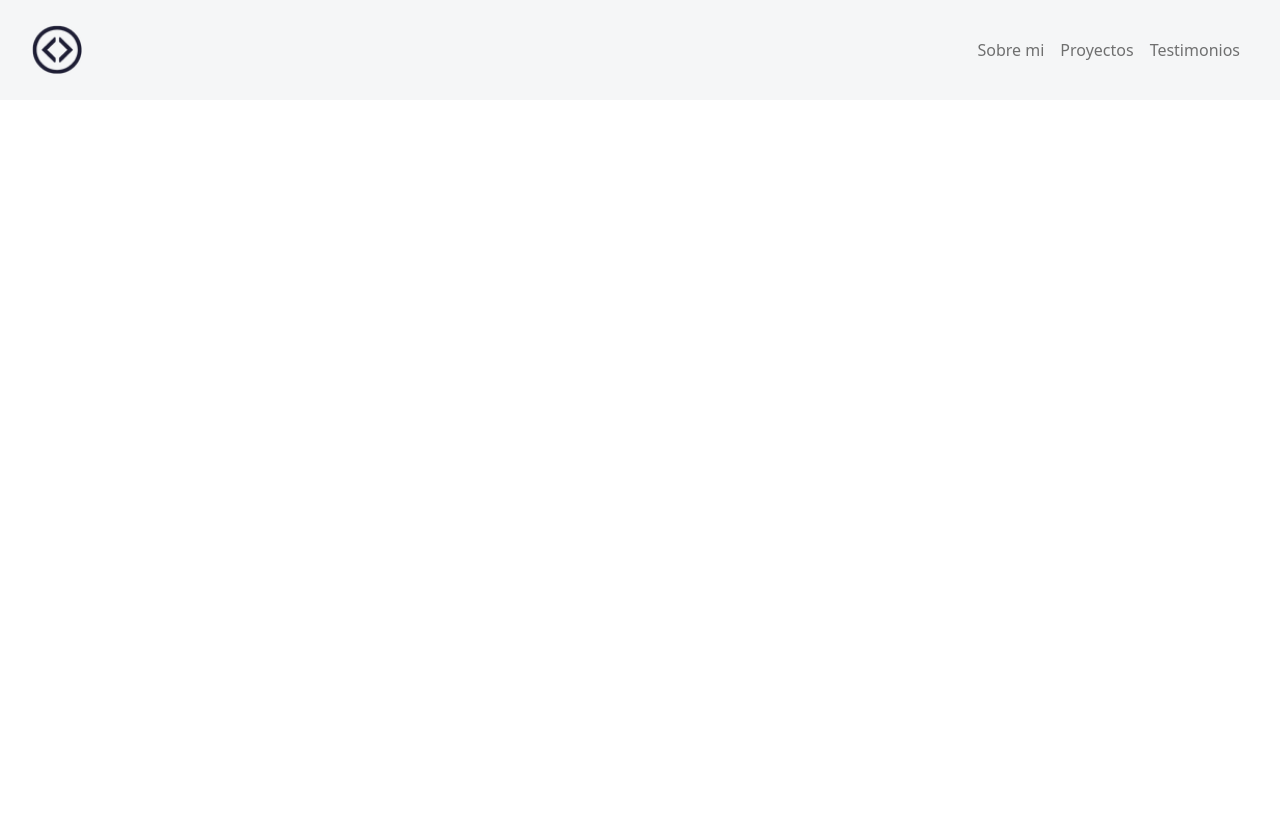
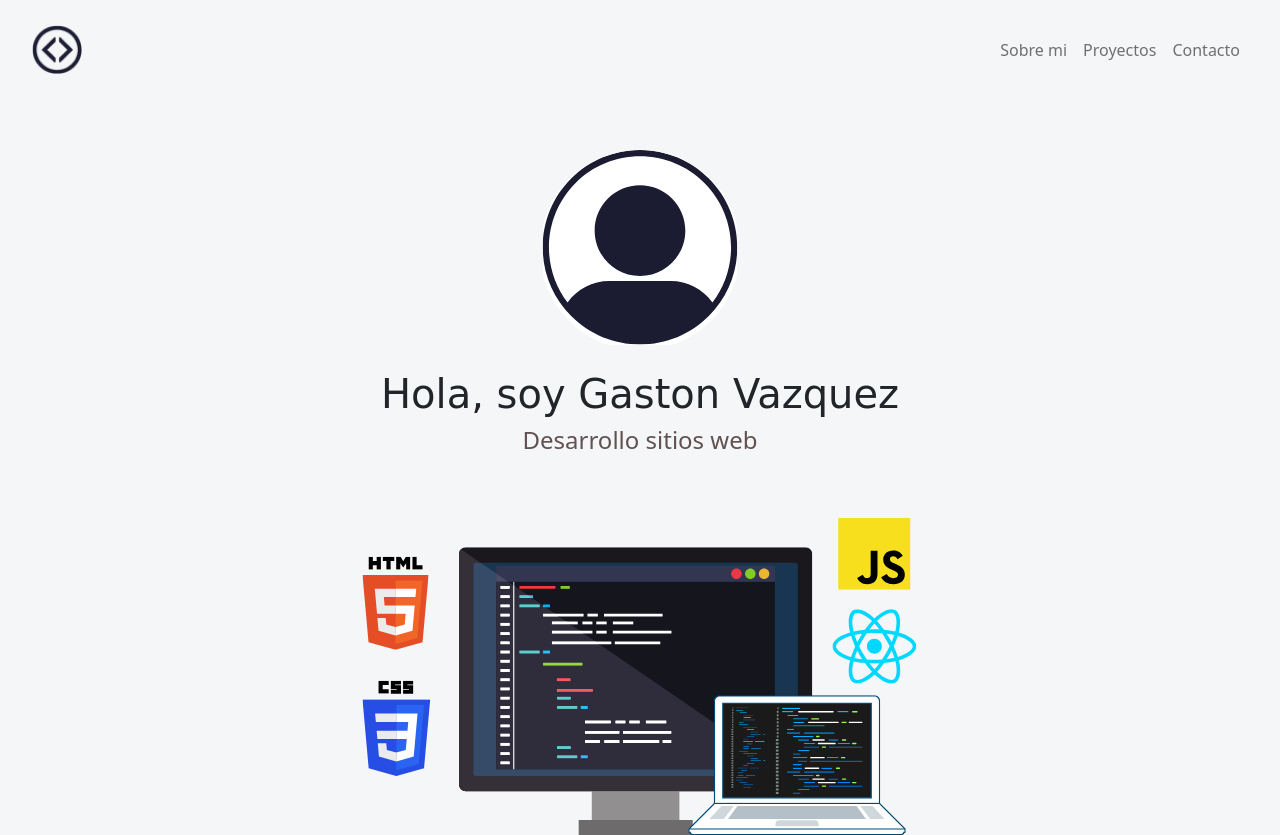
Before and after one commit to jorsonfaieer/cursoBootstrap5, a plain HTML site: page index.html in a window 1280 px wide. Before the commit the page ends 800 px from the top, so only its background shows below. Drawn offline with nearby package versions, Linux system fonts and the light colour scheme; a web font is replaced by a local one.

Commit message:
Se termina la seccion Hero.

```diff
--- a/index.html
+++ b/index.html
@@ -9,13 +9,17 @@
     <meta name="description" content="Ejercicio de portafolio con Bootstrap 5 de freeCodeCamp">
     <meta name="viewport" content="width=device-width, initial-scale=1.0">
     <!-- Titulo -->
-    <title>Jane Doe | Desarrollo Web Front-End</title>
+    <title>Gaston Vazquez | Desarrollo Web Front-End</title>
     <!-- Favicon -->
     <link rel="shortcut icon" href="./imagenes/icono.png" type="image/x-icon">
     <!-- Bootstrap -->
     <link href="https://cdn.jsdelivr.net/npm/bootstrap@5.0.2/dist/css/bootstrap.min.css" rel="stylesheet" integrity="sha384-EVSTQN3/azprG1Anm3QDgpJLIm9Nao0Yz1ztcQTwFspd3yD65VohhpuuCOmLASjC" crossorigin="anonymous">
     <!-- CSS -->
     <link rel="stylesheet" href="style.css">
+    <!-- Google Fonts -->
+    <link rel="preconnect" href="https://fonts.googleapis.com">
+    <link rel="preconnect" href="https://fonts.gstatic.com" crossorigin>
+    <link href="https://fonts.googleapis.com/css2?family=Rubik+Dirt&display=swap" rel="stylesheet">
 </head>
 <body>
 
@@ -37,12 +41,24 @@
                 <a class="nav-link" href="#">Proyectos</a>
               </li>
               <li class="nav-item">
-                <a class="nav-link" href="#">Testimonios</a>
+                <a class="nav-link" href="#">Contacto</a>
               </li>
             </ul>
         </div>
       </nav>
 
+      <!-- Seccion Hero -->
+      <section class="hero align-items-stretch">
+        <div class="hero-principal d-flex flex-column justify-content-center align-items-center">
+            <img class="hero-img rounded-circle" src="./imagenes-desarrolladores/desarrollador-ejemplo.svg" alt="Foto de Gaston Vazquez">
+            <h1>Hola, soy Gaston Vazquez</h1>
+            <h2>Desarrollo sitios web</h2>
+        </div>
+        <div class="hero-inferior">
+            <img class="hero-inferior-img img-fluid" src="./imagenes/hero-inferior.svg" alt="Monitor laptop y logos de HTML, CSS, javaScript y React">
+        </div>
+      </section>
+
     <script src="https://cdn.jsdelivr.net/npm/bootstrap@5.0.2/dist/js/bootstrap.bundle.min.js" integrity="sha384-MrcW6ZMFYlzcLA8Nl+NtUVF0sA7MsXsP1UyJoMp4YLEuNSfAP+JcXn/tWtIaxVXM" crossorigin="anonymous"></script>
 </body>
 </html>
--- a/style.css
+++ b/style.css
@@ -1,3 +1,26 @@
+/* Estilos generales */
+*{
+    margin: 0;
+    padding: 0;
+    box-sizing: border-box;
+}
+
+body{
+    font-size: 16px;
+}
+
+section{
+    display: flex;
+    flex-direction: column;
+    align-items: center;
+    justify-content: center;
+}
+
+h1{
+    font-size: 2.5rem;
+    font-family: 'Rubik Dirt', cursive;
+}
+
 /* Barra de navegacion */
 
 .navbar{
@@ -10,6 +33,29 @@
     justify-content: space-between;
 }
 
+/* Seccion Hero */
+
+.hero{
+    background-color: #f5f6f7;
+    min-height: 450px;
+    text-align: center;
+}
+
+.hero-principal{
+    padding: 30px;
+}
+
+.hero-img{
+    width: 200px;
+    height: 200px;
+    margin: 20px;
+}
+
+.hero-principal h2{
+    font-size: 1.5rem;
+    color: #615151;
+}
+
 /* Adaptable (responsivo) */
 
 @media screen and (max-width: 767px){
@@ -17,3 +63,9 @@
         display: none;
     }
 }
+
+@media screen and (min-width: 700px){
+    .hero-inferior-img{
+        max-width: 600px;
+    }
+}
```
